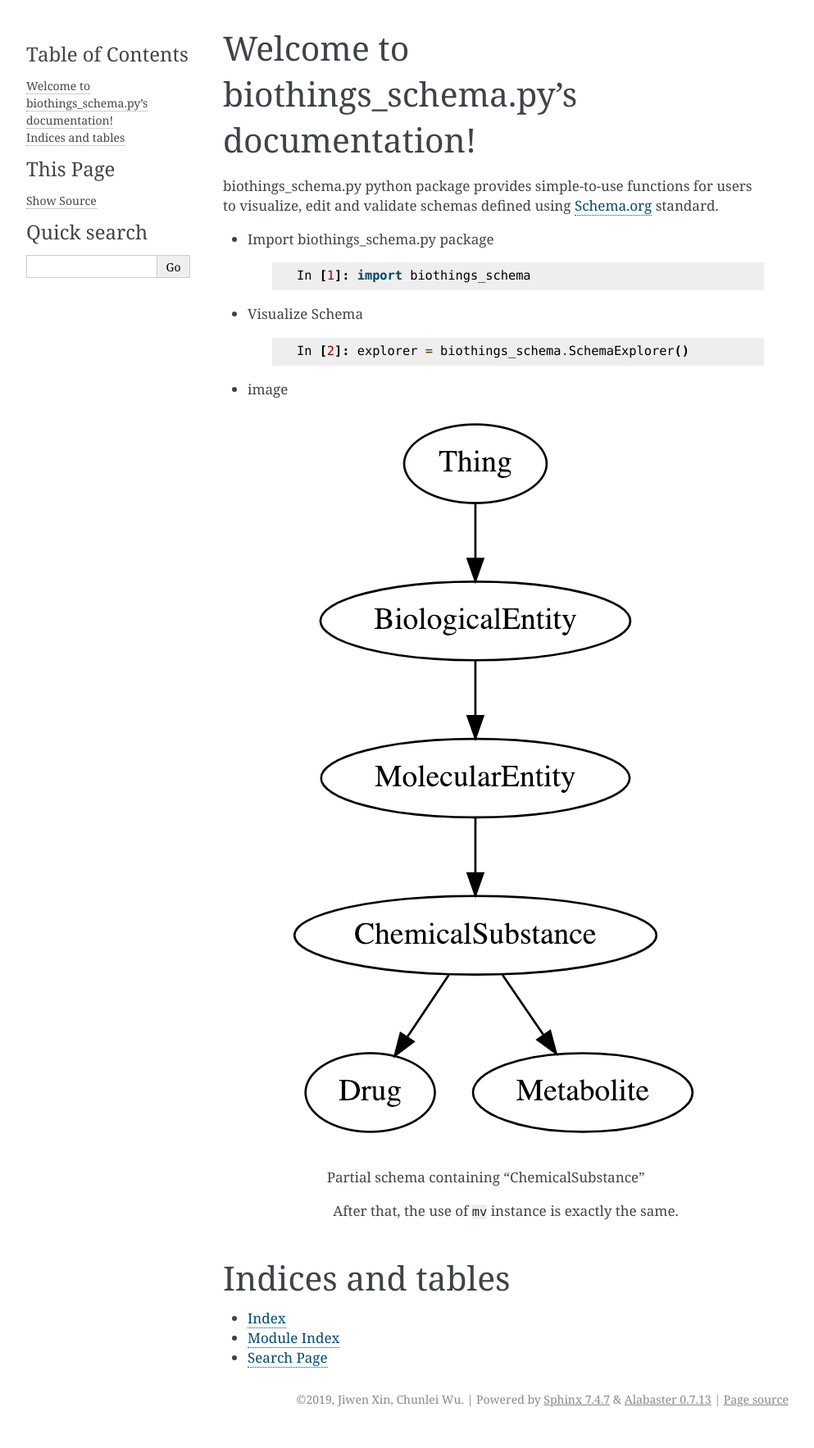
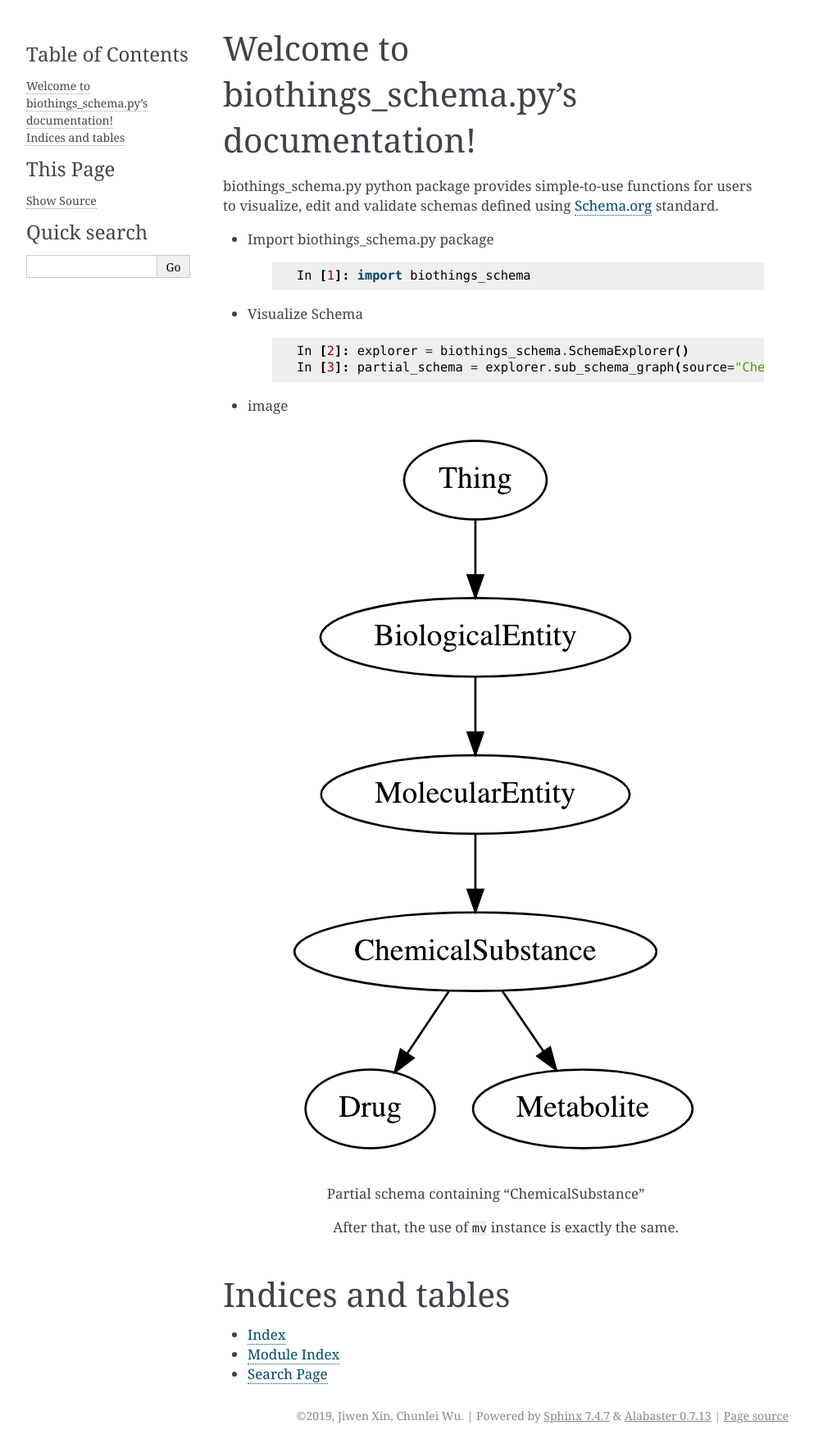
Before and after one commit to biothings/biothings_schema.py, a Sphinx documentation site: the page built from docs/index.rst, in a window 1280 px wide. Shown: the whole page at 82% size, without its empty margins (148-1141 px from the left). Built offline with Sphinx 7.4.7, drawn with Linux system fonts in a browser that asks for light colours.

Commit message:
change style

```diff
--- a/docs/index.rst
+++ b/docs/index.rst
@@ -19,6 +19,7 @@
     .. code-block:: python
 
         In [2]: explorer = biothings_schema.SchemaExplorer()
+        In [3]: partial_schema = explorer.sub_schema_graph(source="ChemicalSubstance", direction="both")
 
 * image
 .. figure::  images/partial_schema.png
```
